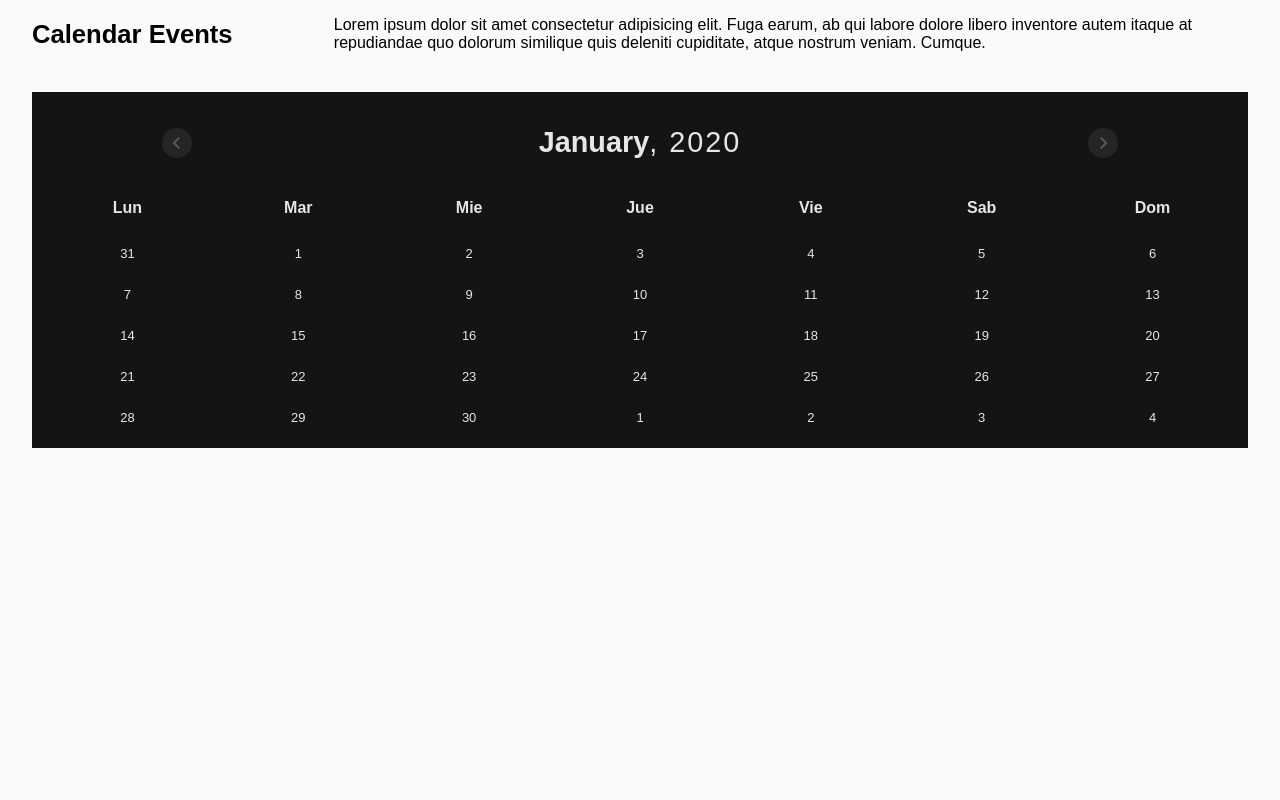
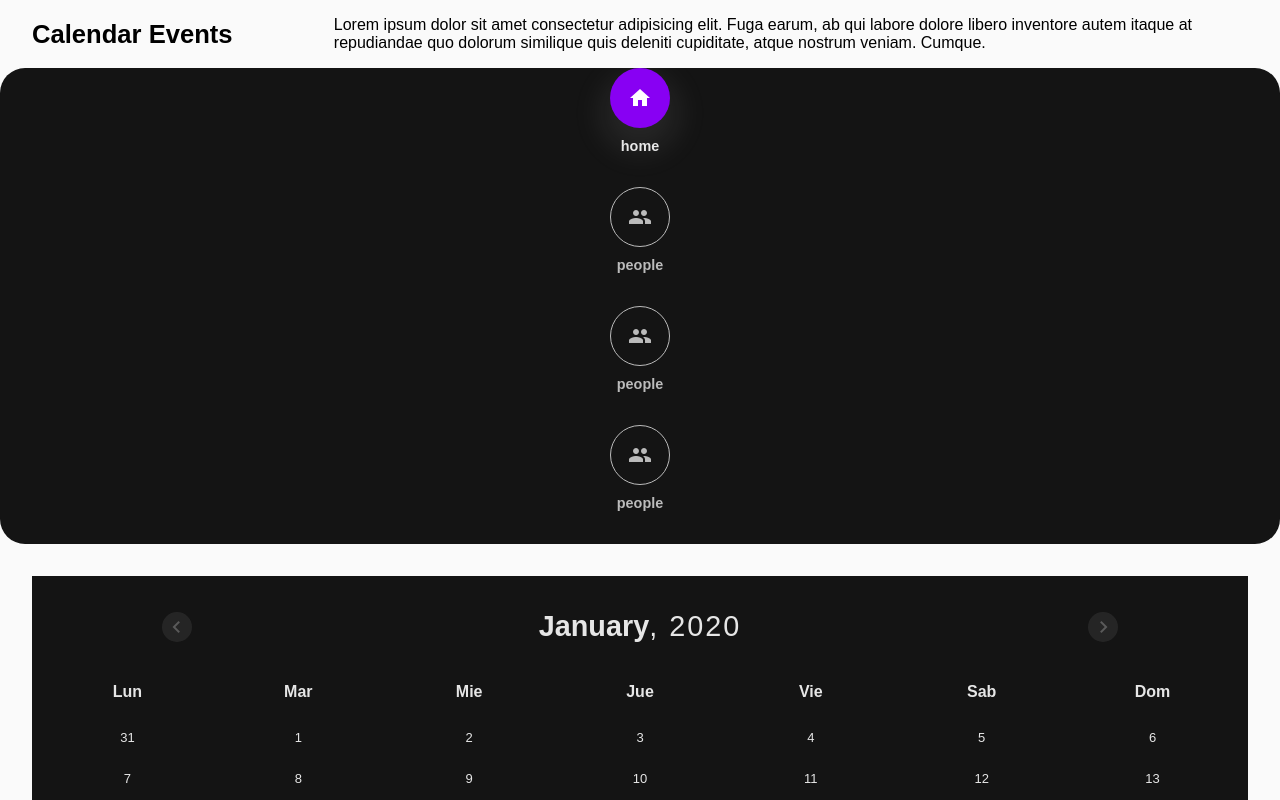
Before and after one commit to jhony-v/events-calendar, a Vue app in the folder client/calendar-events/: page / in a window 1280 px wide. Built offline with nearby package versions, Linux system fonts and the light colour scheme.

Commit message:
feat: Create navigator-aside layout

```diff
--- /dev/null
+++ b/client/calendar-events/src/components/layouts/NavigatorAside/NavigatorAside.vue
@@ -0,0 +1,58 @@
+<template>
+  <div class="navigator-aside">
+    <div v-for="(value, index) in listNavLinks" :key="index" class="navigator-aside__item">
+        <button-rounded-link :to="value.link" :text="value.icon">{{value.icon}}</button-rounded-link>
+    </div>
+  </div>
+</template>
+
+<script lang="ts">
+import { Vue, Component } from "vue-property-decorator";
+import ButtonRoundedLink from "@/components/Buttons/ButtonRoundedLink.vue";
+
+interface INavLink {
+  link: string;
+  icon: string;
+}
+
+const dataListNavLinks: INavLink[] = [
+  {
+    link: "/",
+    icon: "home",
+  },
+  {
+    link: "/people",
+    icon: "people",
+  },
+  {
+    link: "/people",
+    icon: "people",
+  },
+  {
+    link: "/people",
+    icon: "people",
+  },
+];
+
+@Component({
+  components: {
+    ButtonRoundedLink,
+  },
+})
+export default class NavigatorAside extends Vue {
+  listNavLinks: INavLink[] = dataListNavLinks;
+}
+</script>
+
+<style lang="scss" scoped>
+.navigator-aside {
+  background-color: var(--color-bg-primary);
+  border-radius: 25px;
+  display: flex;
+  flex-direction: column;
+  align-items: center;
+  &__item {
+      margin-bottom: 2em;
+  }
+}
+</style>
--- a/client/calendar-events/src/views/Home/Home.vue
+++ b/client/calendar-events/src/views/Home/Home.vue
@@ -4,6 +4,7 @@
       <navigator-header-toolbar></navigator-header-toolbar>
     </div>
     <div class="pagelet__main">
+        <navigator-aside></navigator-aside>
         <calendar-panel></calendar-panel>
     </div>
   </div>
@@ -13,9 +14,11 @@
 import LoadingSpinner from "@/components/Interface/LoadingSpinner.vue";
 import CalendarPanel from "@/components/CalendarPanel/CalendarPanel.vue";
 import NavigatorHeaderToolbar from "@/components/Layouts/NavigatorHeaderToolbar/NavigatorHeaderToolbar.vue";
+import NavigatorAside from "@/components/Layouts/NavigatorAside/NavigatorAside.vue";
 
 export default {
   components : {
+    NavigatorAside,
     LoadingSpinner,
     CalendarPanel,
     NavigatorHeaderToolbar,
@@ -30,7 +33,6 @@ export default {
   flex-direction: column;
   align-items: stretch;
   &__navigator {
-    height: 60px;
     position: relative;
     z-index: 10;
   }
```
